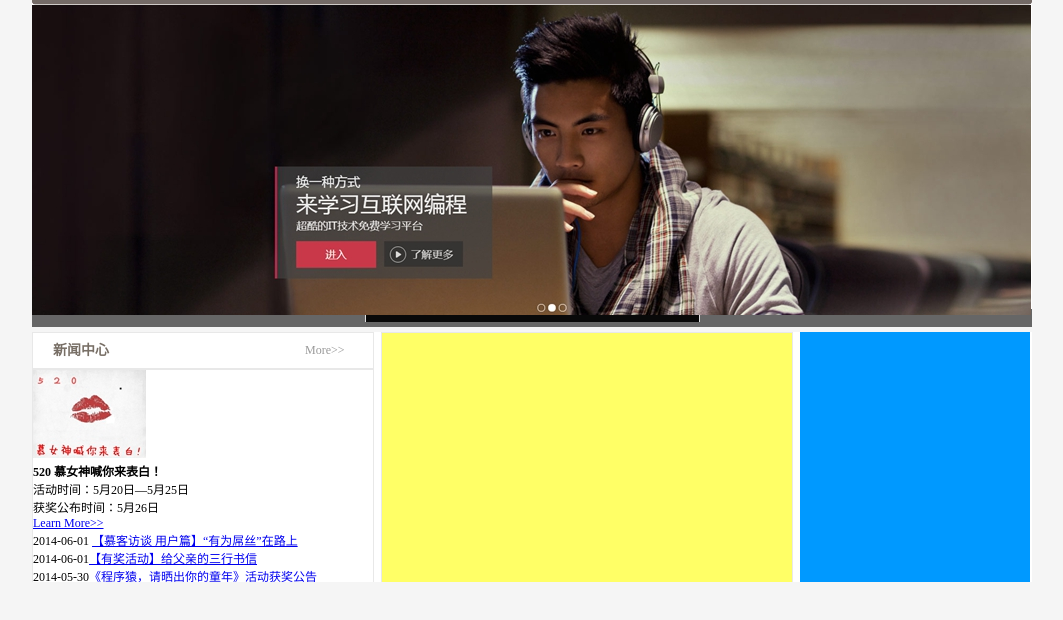
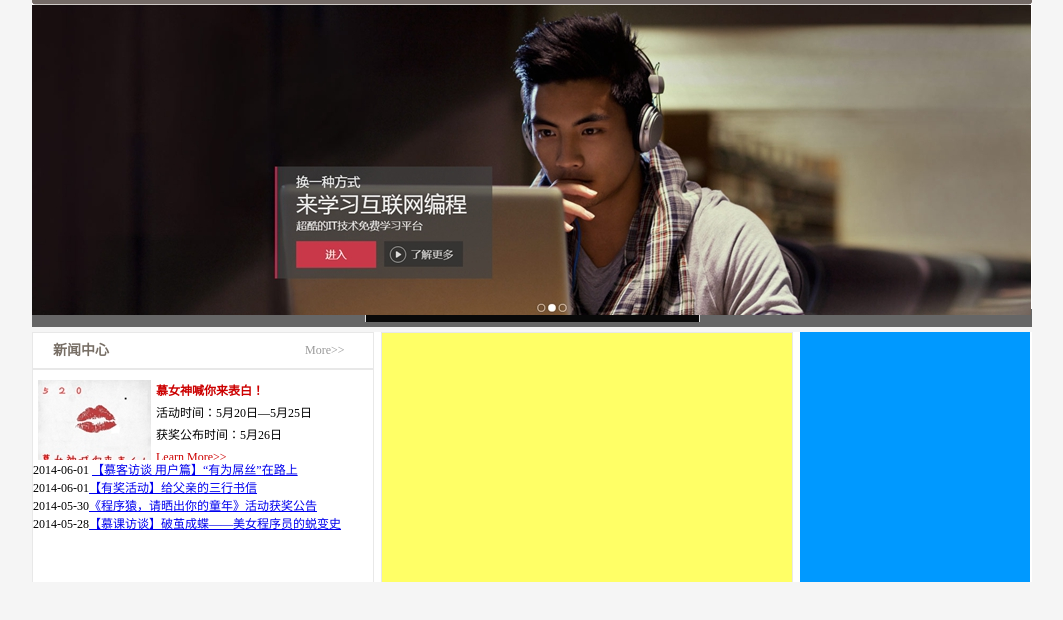
Before and after one commit to somepeopleHavingDream/enterprise-website, a plain HTML site: page index.html in a window 1280 px wide. Shown: the part 142-762 px from the top of the page, without its empty margins (108-1171 px from the left). Drawn offline with Linux system fonts and the light colour scheme.

Commit message:
feat: 完成企业网站制作之新闻中心制作（二）

```diff
--- a/css/main.css
+++ b/css/main.css
@@ -203,3 +203,20 @@ body {
     text-decoration: none;
     color: #999999;
 }
+
+.pic_news {
+    height: 80px;
+    margin-top: 10px;
+    overflow: hidden;
+    line-height: 22px;
+}
+
+.pic_news img {
+    float: left;
+    margin: 0 5px;
+}
+
+.pic_news a {
+    color: #c00;
+    text-decoration: none;
+}
--- a/index.html
+++ b/index.html
@@ -79,7 +79,9 @@
                 </div><!-- news结束 -->
                 <div class="pic_news">
                     <img src="images/news.jpg" alt="">
-                    <h2>520 慕女神喊你来表白！</h2>
+                    <h2>
+                        <a href="news.html">慕女神喊你来表白！</a>
+                    </h2>
                     <p>
                         活动时间：5月20日—5月25日<br>
                         获奖公布时间：5月26日<br>
@@ -95,6 +97,7 @@
                     </ul>
                 </div><!-- news_list结束 -->
             </div><!-- news结束 -->
+
             <div class="course"></div><!-- course结束 -->
             <div class="sidebar"></div><!-- sidebar结束 -->
         </div>
```
